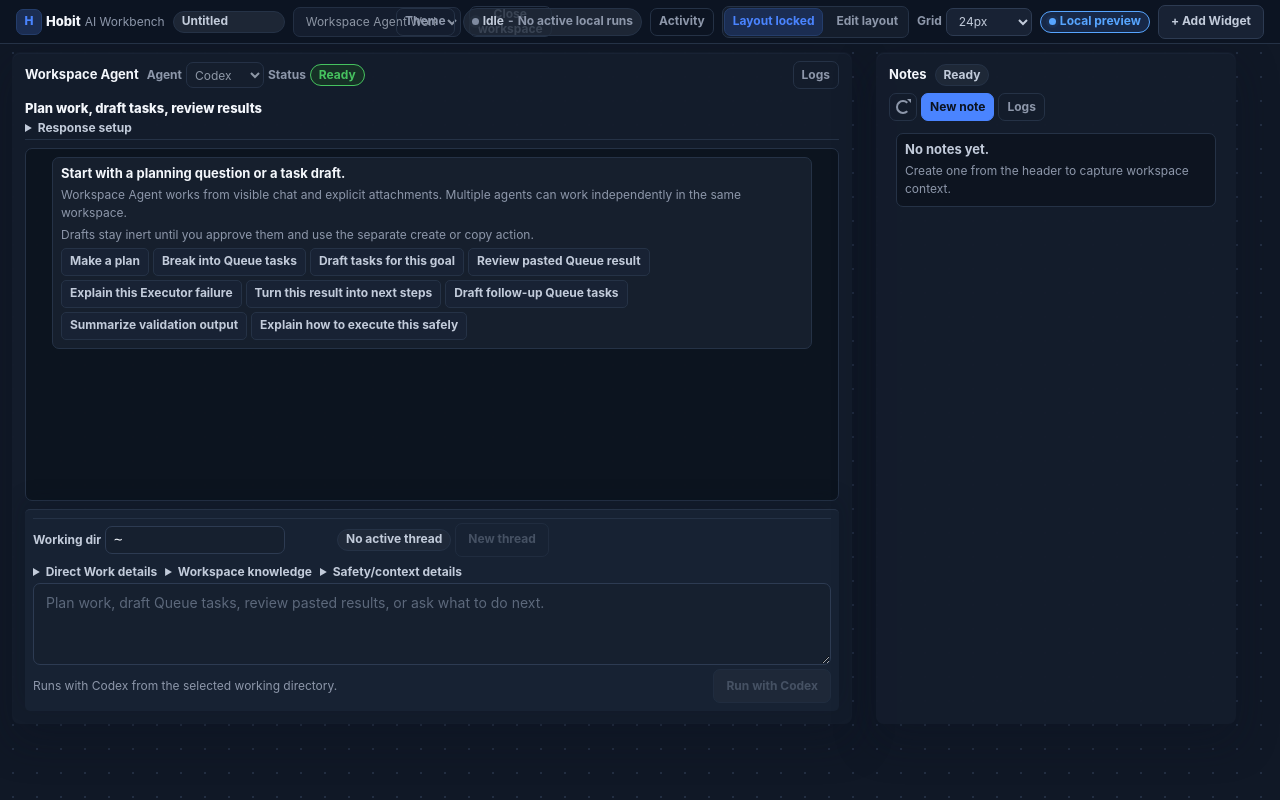
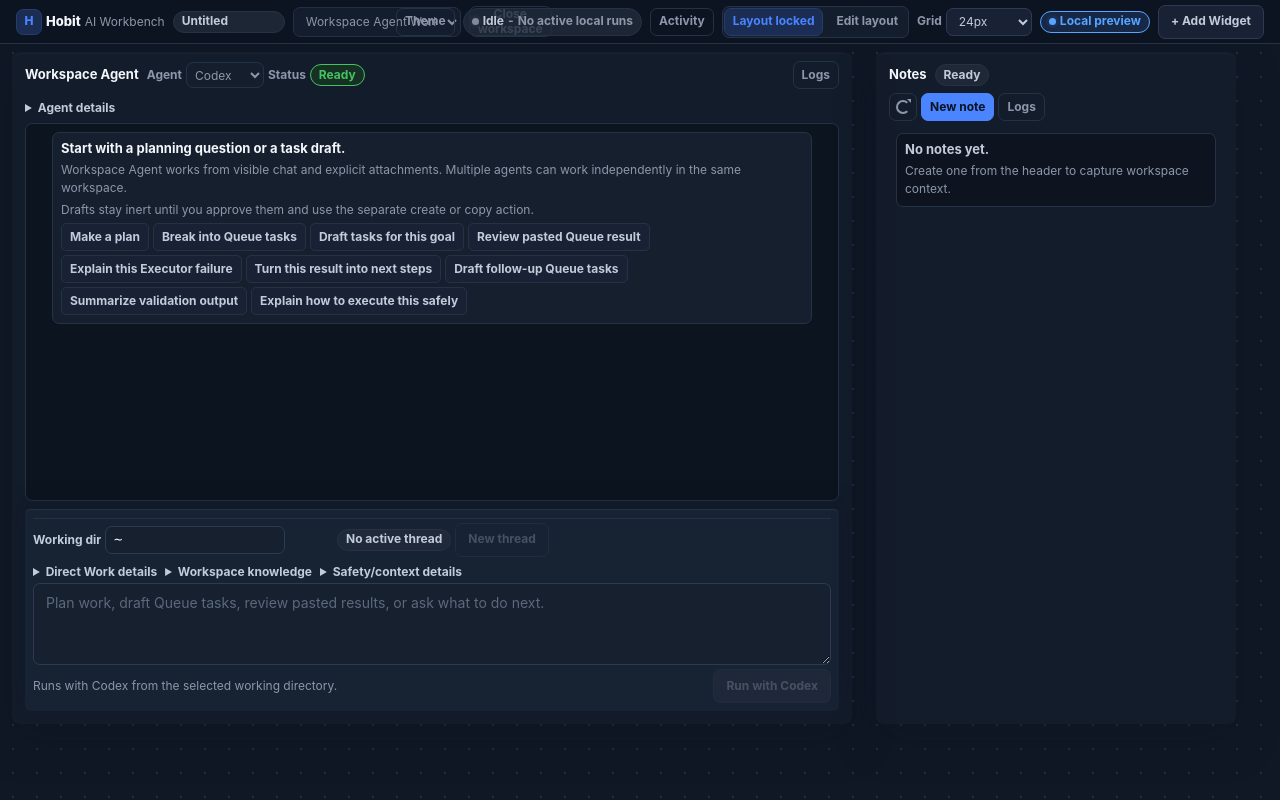
Before and after one commit to d-koshelev/Hobit, a React (Vite) app in the folder apps/desktop/frontend/: page / in a window 1280 px wide. Both pictures are taken after a click on the button "Create Workspace". Built offline with nearby package versions, Linux system fonts and the light colour scheme.

Commit message:
frontend: simplify workspace agent header

```diff
--- a/apps/desktop/frontend/src/styles/components.css
+++ b/apps/desktop/frontend/src/styles/components.css
@@ -895,8 +895,7 @@
 }
 
 .interactive-agent-status {
-  border-bottom: 1px solid var(--color-border-subtle);
-  padding: 0 0 var(--space-xs);
+  padding: 0;
 }
 
 .interactive-agent-action-row {
--- a/apps/desktop/frontend/src/workbench/WorkspaceAgentStatusPanel.tsx
+++ b/apps/desktop/frontend/src/workbench/WorkspaceAgentStatusPanel.tsx
@@ -45,44 +45,36 @@
       aria-label="Workspace Agent status"
       className="interactive-agent-status"
     >
-      <div className="interactive-agent-status-copy">
-        <div className="interactive-agent-status-heading">
-          <div className="interactive-agent-title-copy">
-            <h3 className="interactive-agent-title">
-              Plan work, draft tasks, review results
-            </h3>
-          </div>
-        </div>
       <details
         aria-label="Workspace Agent provider details"
         className="interactive-agent-provider-disclosure interactive-agent-provider-secondary"
       >
-          <summary>Response setup</summary>
+        <summary>Agent details</summary>
         <div className="interactive-agent-provider-row">
-            <span className="interactive-agent-status-label">Response</span>
+          <span className="interactive-agent-status-label">Chat response</span>
           <Badge
             variant={workspaceAgentProviderBadgeVariant(
               providerModeLabel,
               isProviderPending,
             )}
           >
-              {isProviderPending ? "Drafting" : providerModeLabel}
+            {isProviderPending
+              ? "Drafting"
+              : workspaceAgentProviderDisplayLabel(providerModeLabel)}
           </Badge>
-            <span className="interactive-agent-status-label">Setup</span>
-            <Badge variant="neutral">Backend selected</Badge>
+          <span className="interactive-agent-status-label">Runtime</span>
+          <Badge variant="neutral">Backend</Badge>
         </div>
         <p className="interactive-agent-text">
-            Runs with Codex from the selected working directory when the desktop
-            Codex bridge is available. Provider fallback stays chat-only and
-            uses visible context with no tools.
+          Codex runs from the selected working directory when available.
+          Fallback chat stays visible context only with tools disabled.
         </p>
         <p className="interactive-agent-text">
-            Supported review cards: {supportedProposalTypeSummary}. Queue and
-            Note cards require approval plus a separate create action; JDBC
-            cards stay copy-only.
+          Review cards available: {supportedProposalTypeSummary}. Queue and
+          Note cards require approval plus a separate create action; JDBC cards
+          stay copy-only.
         </p>
       </details>
-      </div>
     </section>
   );
 }
@@ -152,3 +144,14 @@
 
   return "info";
 }
+
+function workspaceAgentProviderDisplayLabel(providerModeLabel: string): string {
+  if (
+    providerModeLabel === "Local fallback" ||
+    providerModeLabel === "Mock/local fallback"
+  ) {
+    return "Local chat fallback";
+  }
+
+  return providerModeLabel;
+}
```
Also changed, not shown: 2 other files (tests, documents, lock files or other folders). Lines whose indentation alone changed are shown as unchanged.
